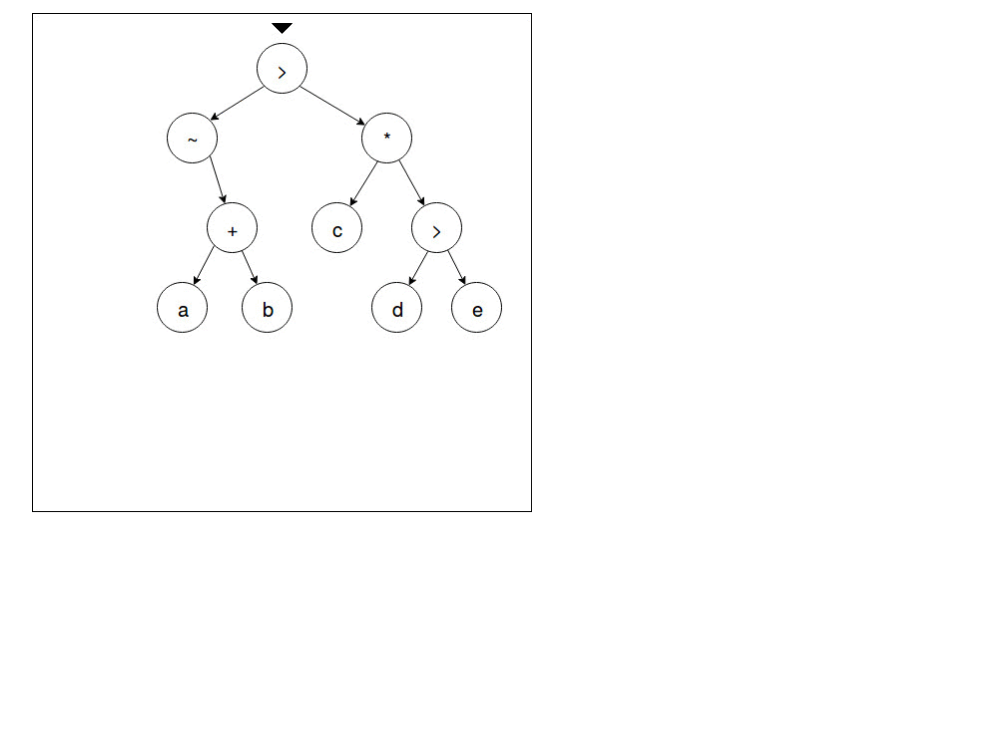
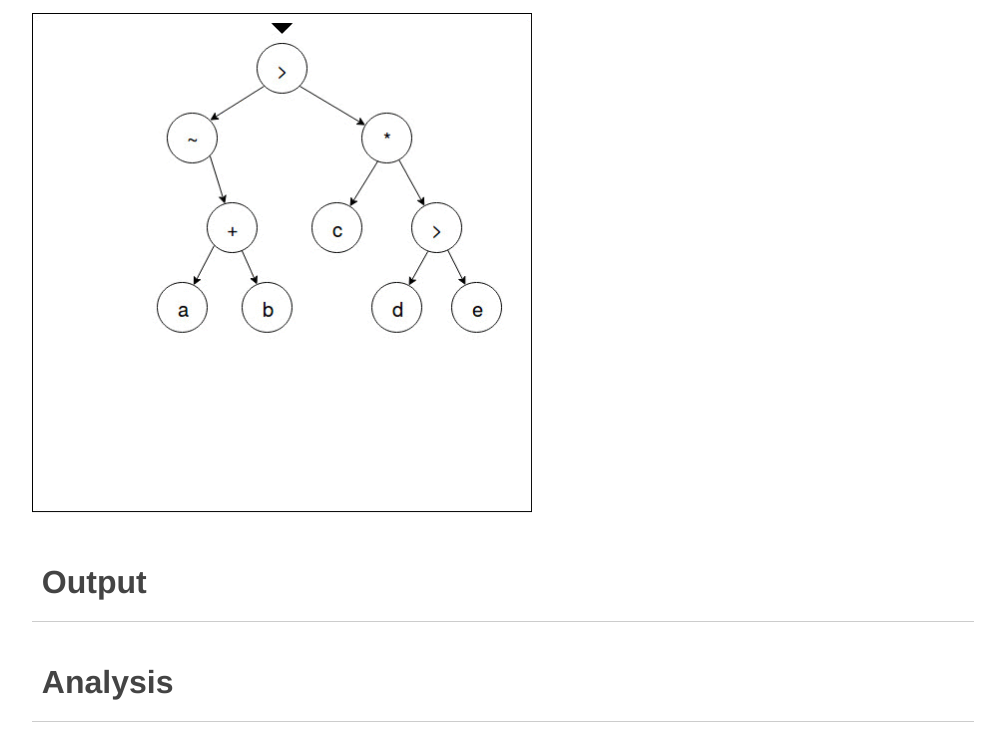
Before and after one commit to BigBang0072/LogicAssignment, a plain HTML site: page Documentation/index.html in a window 1280 px wide. Shown: the part 2300-3038 px from the top of the page, without its empty margins (249-1254 px from the left). Before the commit the page ends 2850 px from the top, so only its background shows below. Drawn offline with Linux system fonts and the light colour scheme.

Commit message:
minor change

```diff
--- a/Documentation/index.html
+++ b/Documentation/index.html
@@ -15,8 +15,8 @@
   <a href="#inToPost">Infix To Postfix</a>
   <a href="#binaryTree">Binary Parse Tree</a>
   <a href="#traversal">Tree Traversal</a>
-  <a href="#">Output</a>
-  <a href="#">Analysis</a>
+  <a href="#output">Output</a>
+  <a href="#analysis">Analysis</a>
 </div>
 
 <div id="main">
@@ -73,6 +73,9 @@ void printInfix(struct node* node){
 
   <img src="parsetree.gif" height="500px" width="500px" alt="Tree Treaversal animation">
 
+  <h1 id="output">Output</h1>
+
+  <h1 id="analysis">Analysis</h1>
 </div>
 
 </body>
```
